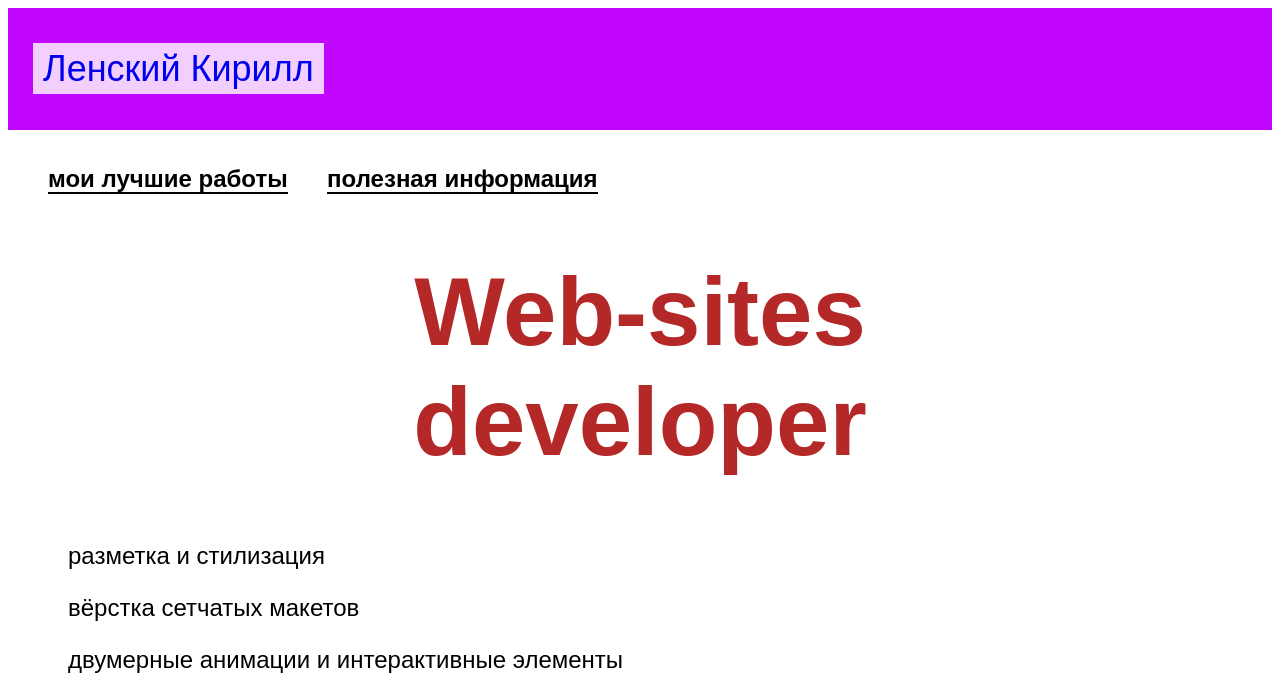
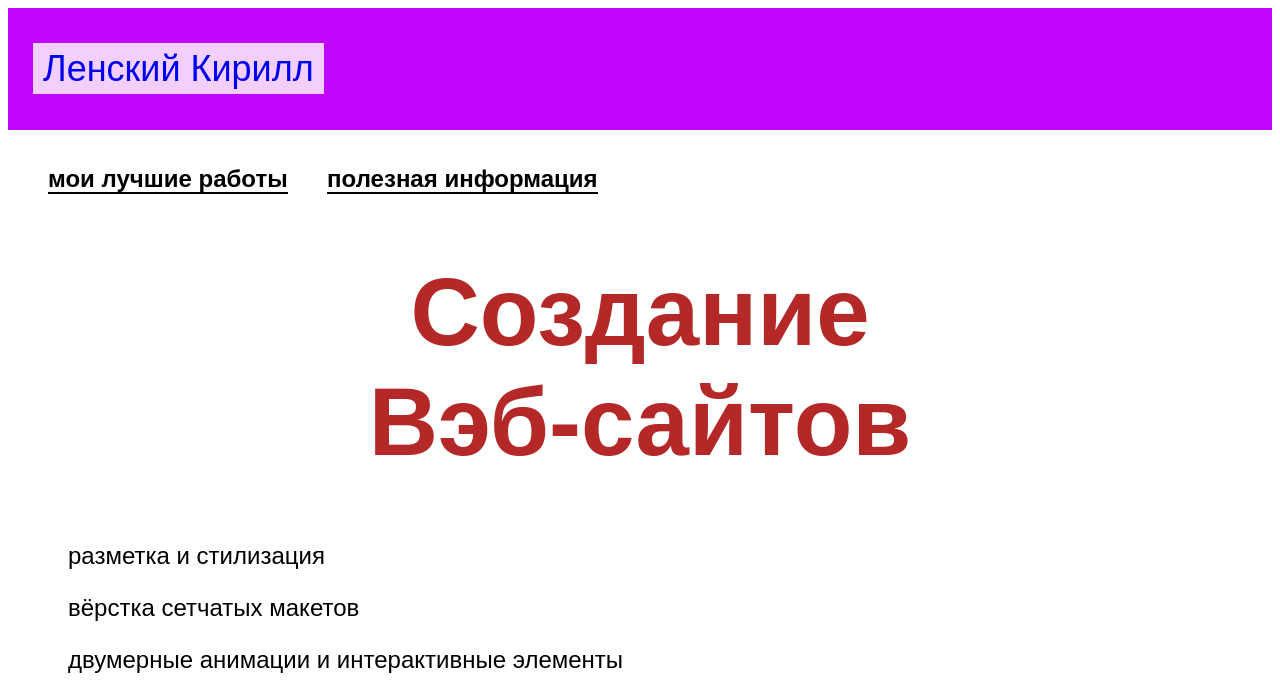
Before and after one commit to wasya1234yu/kirill, a plain HTML site: page index.html in a window 1280 px wide. Shown: the top 695 px of the page. Drawn offline with Linux system fonts and the light colour scheme.

Commit message:
Update index.html

```diff
--- a/index.html
+++ b/index.html
@@ -13,7 +13,7 @@
         <a class="link-nav" href="html1.html"><b>мои лучшие работы</b></a>
         <a class="link-nav" href="info.html"><b>полезная информация</b></a>
       </nav>
-      <h1>Web-sites<br/> developer</h1>
+      <h1>Создание<br/> Вэб-сайтов</h1>
       <p>разметка и стилизация</p>
       <p>вёрстка сетчатых макетов</p>
       <p>двумерные анимации и интерактивные элементы</p>
```
